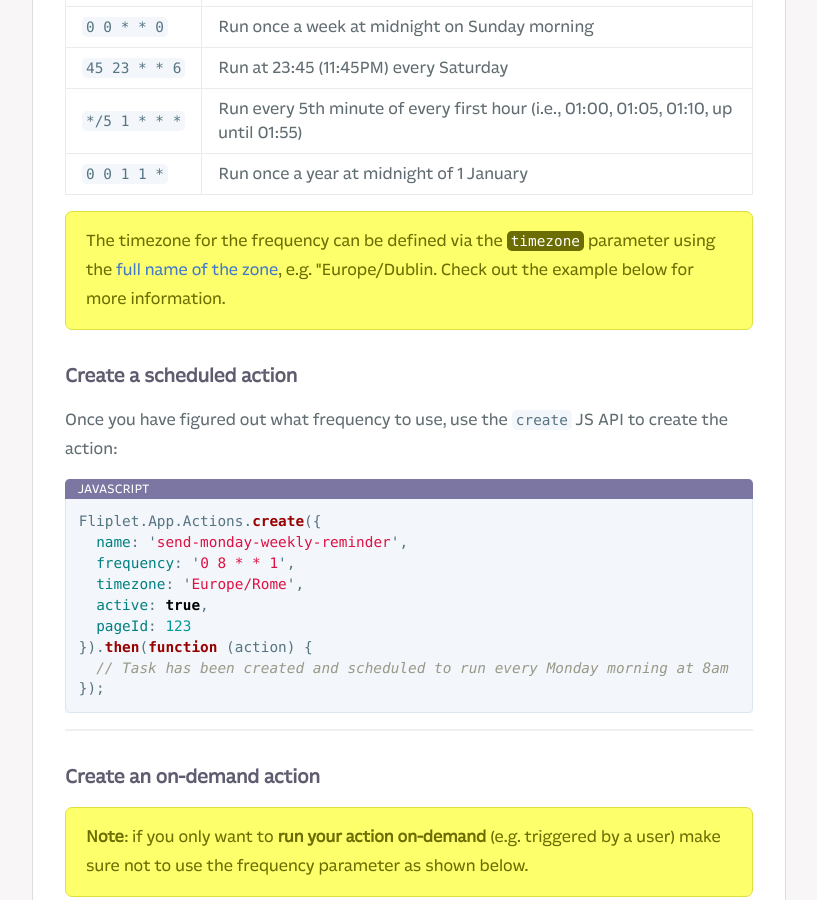
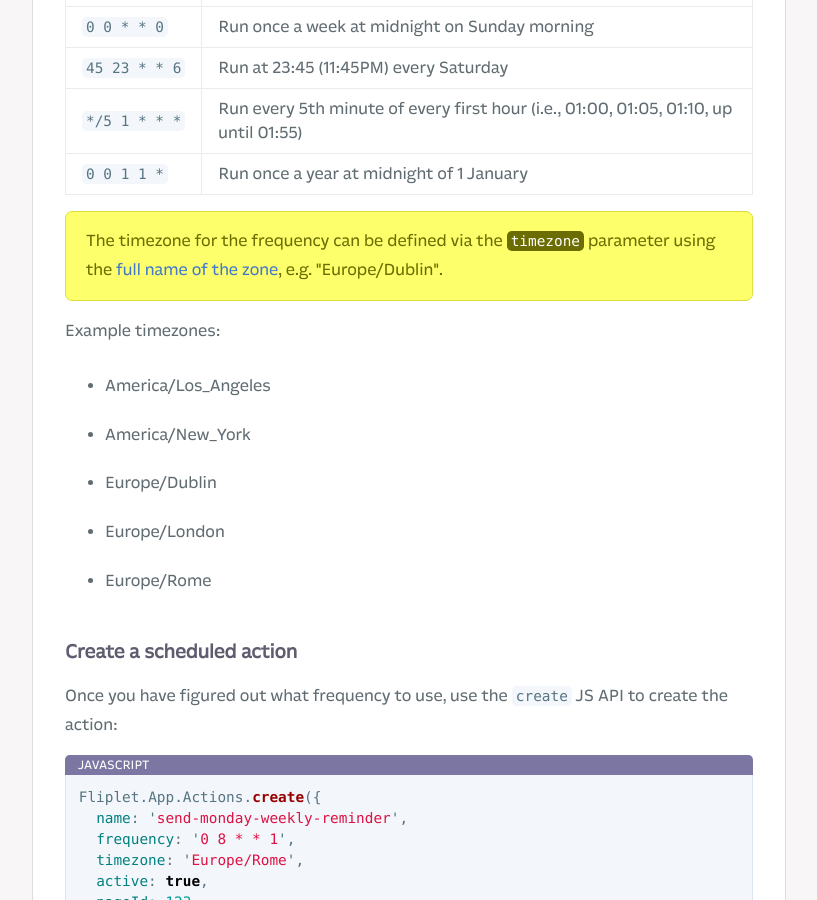
Before and after one commit to Fliplet/fliplet-cli, a Jekyll site: the page built from docs/API/core/app-actions.md, in a window 1280 px wide and 900 px high, scrolled down 3539 px. Shown: the whole window, without its empty margins (254-1071 px from the left). Built offline with Jekyll 4.4.1, drawn with Linux system fonts in a browser that asks for light colours; nearby versions of some CDN libraries; our own code applies the rules of GitHub Pages for plain Markdown files; library files that are not in the unit come from our copies; comment, search, counter and statistics services are not loaded; a style sheet for code colours, icons or effects is not loaded.

Commit message:
more examples added

```diff
--- a/docs/API/core/app-actions.md
+++ b/docs/API/core/app-actions.md
@@ -96,7 +96,15 @@ Here are a few examples for the frequency value:
 | `*/5 1 * * *`     | Run every 5th minute of every first hour (i.e., 01:00, 01:05, 01:10, up until 01:55)                   |
 | `0 0 1 1 *`       | Run once a year at midnight of 1 January	                                                             |
 
-<p class="warning">The timezone for the frequency can be defined via the <code>timezone</code> parameter using the <a href="https://en.wikipedia.org/wiki/List_of_tz_database_time_zones" target="_blank">full name of the zone</a>, e.g. "Europe/Dublin. Check out the example below for more information.</p>
+<p class="warning">The timezone for the frequency can be defined via the <code>timezone</code> parameter using the <a href="https://en.wikipedia.org/wiki/List_of_tz_database_time_zones" target="_blank">full name of the zone</a>, e.g. "Europe/Dublin".</p>
+
+Example timezones:
+
+- America/Los_Angeles
+- America/New_York
+- Europe/Dublin
+- Europe/London
+- Europe/Rome
 
 ### Create a scheduled action
 
```
